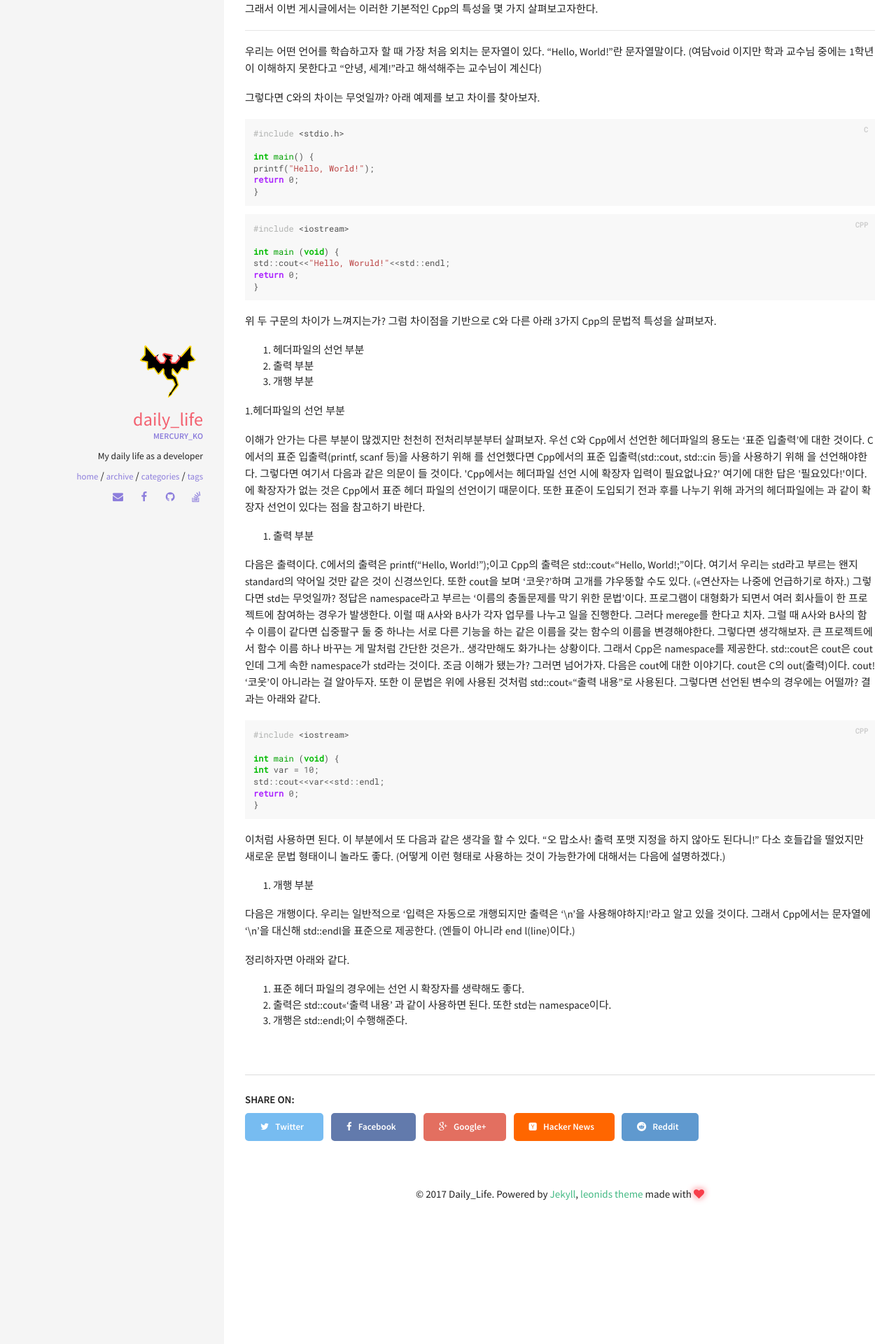
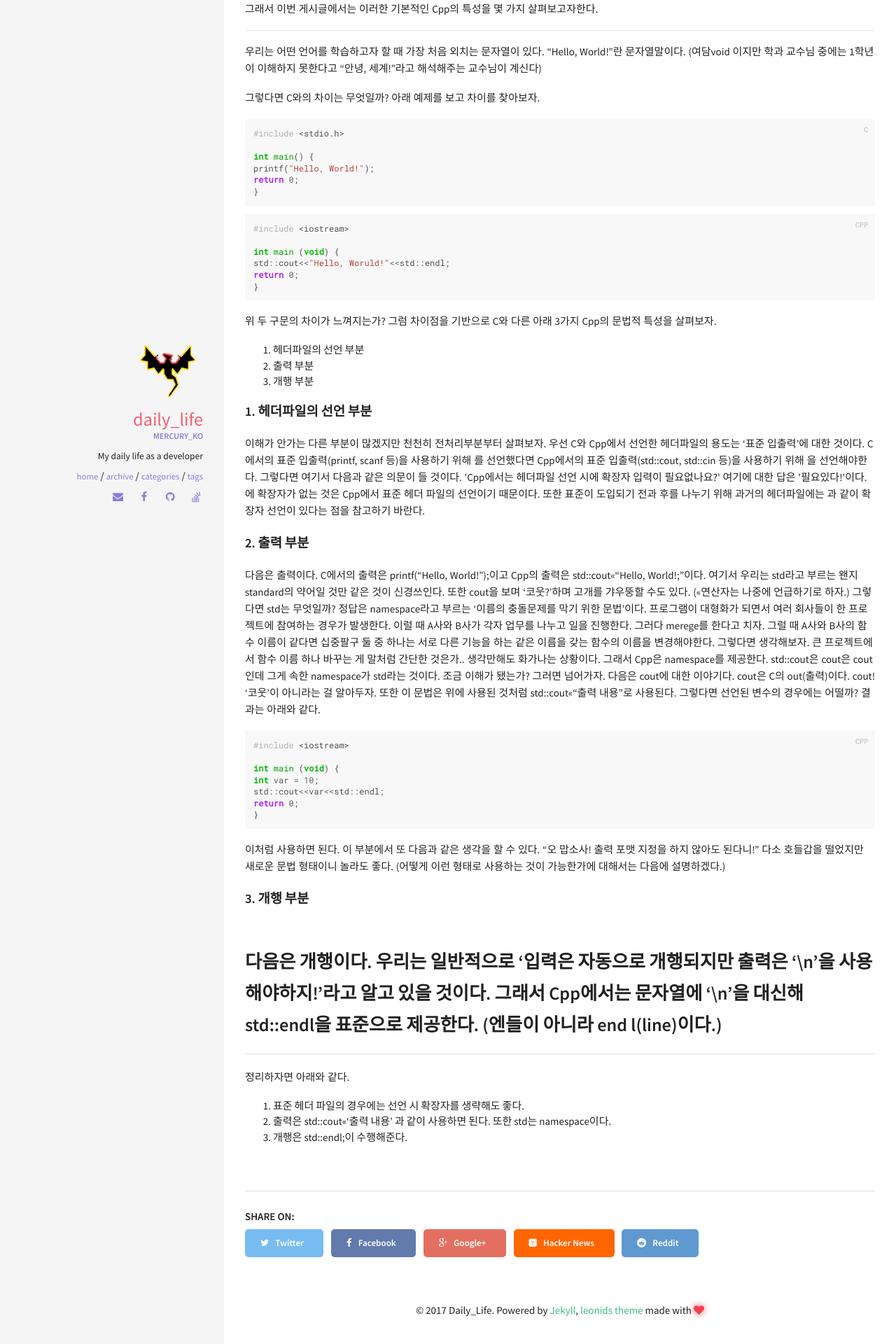
Before and after one commit to renyuanz/leonids, a Jekyll site: the page built from _posts/2017-07-03-c++-study-1.md, in a window 1280 px wide. Shown: the part 654-2574 px from the top of the page at 70% size. Built offline with Jekyll 4.4.1, drawn with Linux system fonts in a browser that asks for light colours.

Commit message:
Modified c++-study-1.md

```diff
--- a/_posts/2017-07-03-c++-study-1.md
+++ b/_posts/2017-07-03-c++-study-1.md
@@ -48,12 +48,15 @@ return 0;
 2. 출력 부분
 3. 개행 부분
 
-1.헤더파일의 선언 부분
+
+
+
+<h4>1. 헤더파일의 선언 부분</h4>
 
 이해가 안가는 다른 부분이 많겠지만 천천히 전처리부분부터 살펴보자. 우선 C와 Cpp에서 선언한 헤더파일의 용도는 '표준 입출력'에 대한 것이다. C에서의 표준 입출력(printf, scanf 등)을 사용하기 위해 <stddio.h>를 선언했다면 Cpp에서의 표준 입출력(std::cout, std::cin 등)을 사용하기 위해 <iostram>을 선언해야한다. 그렇다면 여기서 다음과 같은 의문이 들 것이다. 'Cpp에서는 헤더파일 선언 시에 확장자 입력이 필요없나요?'  여기에 대한 답은 '필요있다!'이다. <iostram>에 확장자가 없는 것은 Cpp에서 표준 헤더 파일의 선언이기 때문이다. 또한 표준이 도입되기 전과 후를 나누기 위해 과거의 헤더파일에는 <iostram.h>과 같이 확장자 선언이 있다는 점을 참고하기 바란다.
 
 
-2. 출력 부분
+<h4>2. 출력 부분</h4>
 
 다음은 출력이다. C에서의 출력은 printf("Hello, World!");이고 Cpp의 출력은 std::cout<<"Hello, World!;"이다. 여기서 우리는 std라고 부르는 왠지 standard의 약어일 것만 같은 것이 신경쓰인다. 또한 cout을 보며 '코웃?'하며 고개를 갸우뚱할 수도 있다. (<<연산자는 나중에 언급하기로 하자.) 그렇다면 std는 무엇일까? 정답은 namespace라고 부르는 '이름의 충돌문제를 막기 위한 문법'이다. 프로그램이 대형화가 되면서 여러 회사들이 한 프로젝트에 참여하는 경우가 발생한다. 이럴 때 A사와 B사가 각자 업무를 나누고 일을 진행한다. 그러다 merege를 한다고 치자. 그럴 때 A사와 B사의 함수 이름이 같다면 십중팔구 둘 중 하나는 서로 다른 기능을 하는 같은 이름을 갖는 함수의 이름을 변경해야한다. 그렇다면 생각해보자. 큰 프로젝트에서 함수 이름 하나 바꾸는 게 말처럼 간단한 것은가.. 생각만해도 화가나는 상황이다. 그래서 Cpp은 namespace를 제공한다. std::cout은 cout은 cout인데 그게 속한 namespace가 std라는 것이다. 조금 이해가 됐는가? 그러면 넘어가자. 다음은 cout에 대한 이야기다. cout은 C의 out(출력)이다. cout! '코웃'이 아니라는 걸 알아두자. 또한 이 문법은 위에 사용된 것처럼 std::cout<<"출력 내용"로 사용된다. 그렇다면 선언된 변수의 경우에는 어떨까? 결과는 아래와 같다.
 
@@ -69,10 +72,11 @@ return 0;
 
 이처럼 사용하면 된다. 이 부분에서 또 다음과 같은 생각을 할 수 있다. "오 맙소사! 출력 포맷 지정을 하지 않아도 된다니!" 다소 호들갑을 떨었지만 새로운 문법 형태이니 놀라도 좋다. (어떻게 이런 형태로 사용하는 것이 가능한가에 대해서는 다음에 설명하겠다.)
 
-3. 개행 부분
+
+<h4>3. 개행 부분</h4>
 
 다음은 개행이다. 우리는 일반적으로 '입력은 자동으로 개행되지만 출력은 '\n'을 사용해야하지!'라고 알고 있을 것이다. 그래서 Cpp에서는 문자열에 '\n'을 대신해 std::endl을 표준으로 제공한다. (엔들이 아니라 end l(line)이다.)
-
+---
 정리하자면 아래와 같다.
 
 1. 표준 헤더 파일의 경우에는 선언 시 확장자를 생략해도 좋다.
```
